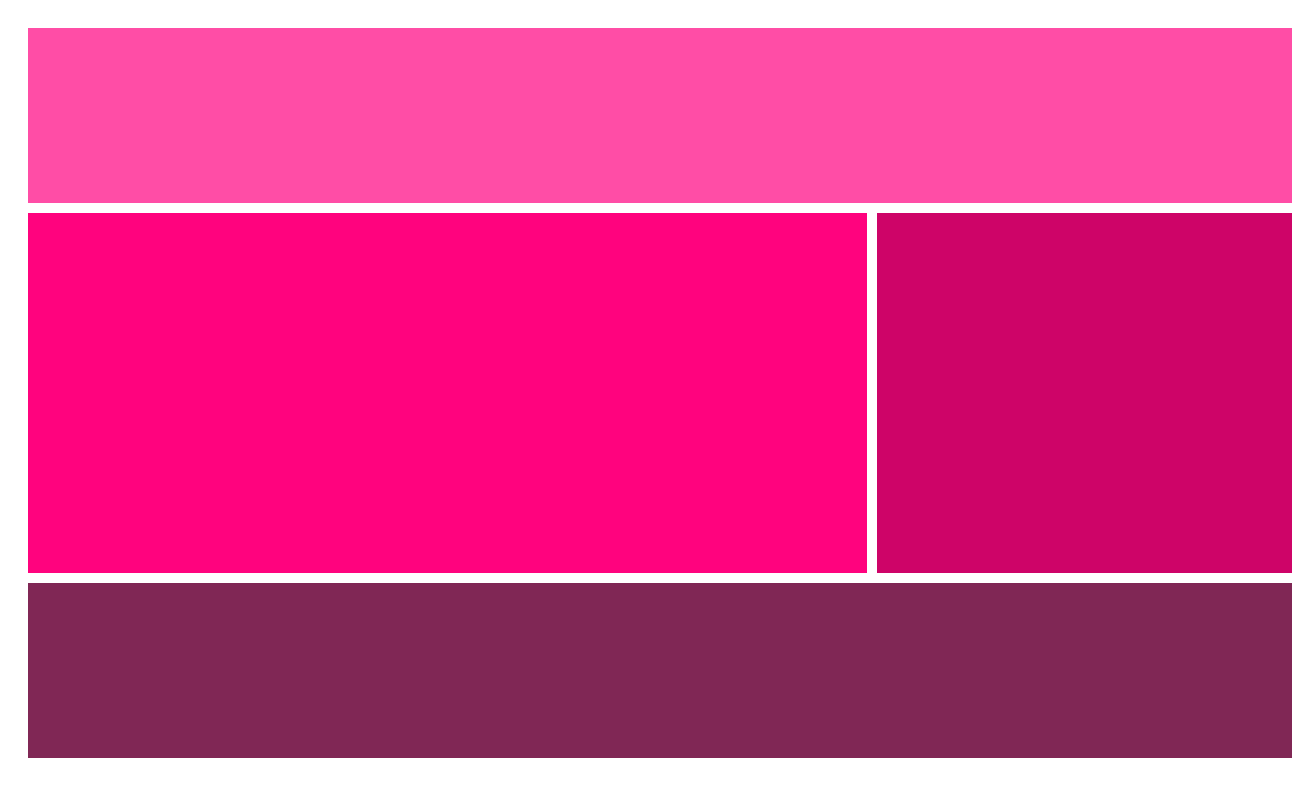
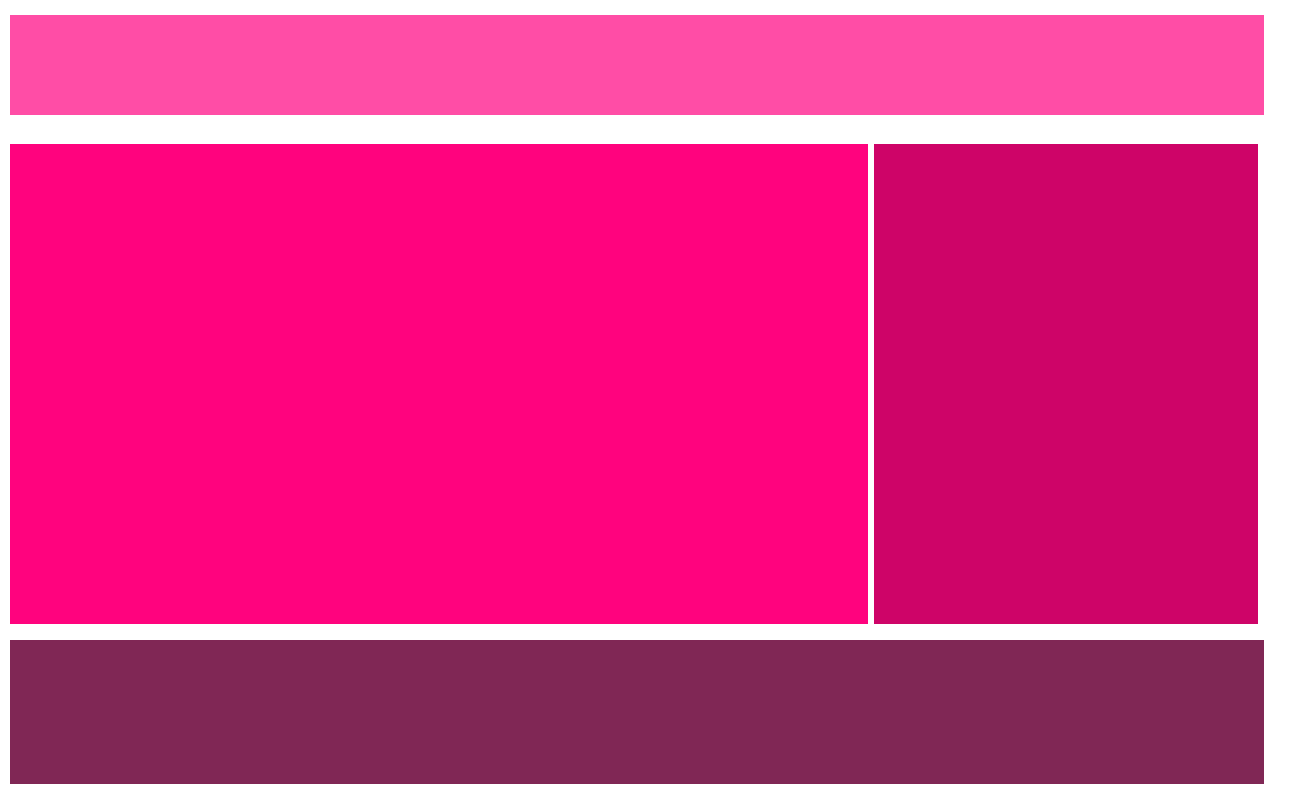
Before and after one commit to Indranil836/cssDesign1, a plain HTML site: page index.html in a window 1280 px wide. Shown: the whole page, 1312 px wide, since content can reach past the window. Drawn offline with Linux system fonts and the light colour scheme.

Commit message:
changing grid to without grid

```diff
--- a/index.html
+++ b/index.html
@@ -1,47 +1,18 @@
 <!DOCTYPE html>
 <html lang="en">
-<head>
-    <meta charset="UTF-8">
-    <meta http-equiv="X-UA-Compatible" content="IE=edge">
-    <meta name="viewport" content="width=device-width, initial-scale=1.0">
+  <head>
+    <meta charset="UTF-8" />
+    <meta http-equiv="X-UA-Compatible" content="IE=edge" />
+    <meta name="viewport" content="width=device-width, initial-scale=1.0" />
     <title>Design 1</title>
-    <style>
-        .item1{
-            grid-area: header;
-            background-color: #ff4da6;
-        }
-        .item2{
-            grid-area: main;
-            background-color: #ff037e;
-        }
-        .item3{
-            grid-area: sidearea;
-            background-color: #ce0468;
-        }
-        .item4{
-            grid-area: footer;
-            background-color: #802755;
-        }
-        .grid-container {
-            display: grid;
-            width: 100%;
-            height: 730px;
-            grid-template-areas: 'header header header' 'main main sidearea' 'main main sidearea' 'footer footer footer';
-            padding: 20px;
-            background-color: white;
-            gap: 10px;
-
-        }
-
-    </style>
-</head>
-<body>
-    <div class="grid-container">
-        <div class="item1"></div>
-        <div class="item2"></div>
-        <div class="item3"></div>
-        <div class="item4"></div>
+    <link rel="stylesheet" href="style.css" />
+  </head>
+  <body>
+    <div class="container">
+      <div class="header"></div>
+      <div class="left-panel"></div>
+      <div class="right-panel"></div>
+      <div class="footer"></div>
     </div>
-
-</body>
+  </body>
 </html>
--- /dev/null
+++ b/style.css
@@ -0,0 +1,54 @@
+* {
+    padding: 0;
+    margin: 0;
+}
+
+.container {
+    position: relative;
+    top: 0;
+    left: 0;
+    width: 100%;
+    height: 100vh;
+}
+
+.header {
+    background-color: #ff4da6;
+    position: absolute;
+    left: 10px;
+    top: 15px;
+    width: 98%;
+    height: 100px;
+
+
+
+}
+
+.left-panel {
+    background-color: #ff037e;
+    float: left;
+    margin-left: 10px;
+    margin-top: 18vh;
+    width: 67%;
+    height: 60vh;
+
+}
+
+.right-panel {
+    background-color: #ce0468;
+    float: right;
+    margin-top: 18vh ;
+    margin-right: 22px;
+    width: 30%;
+    height: 60vh;
+
+
+}
+
+.footer {
+    background-color: #802755;
+    position: absolute;
+    width: 98%;
+    height: 18vh;
+    top:80vh;
+    left: 10px;
+}
```
Also changed, not shown: img/img1.png (deleted), img/s1.png (deleted), img/s2.png (deleted), img/s3.png (deleted).
